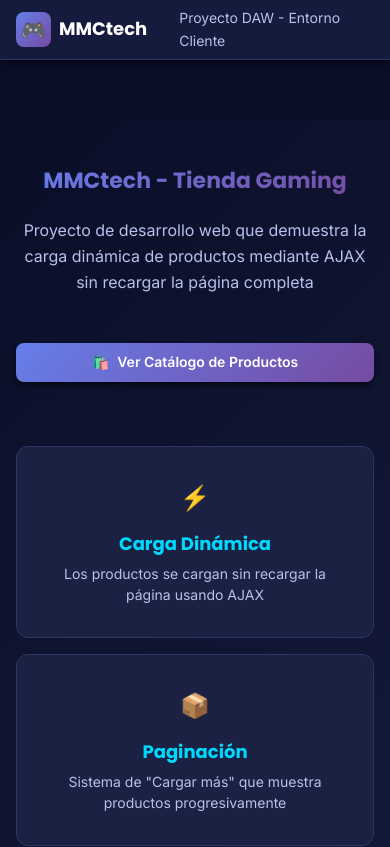
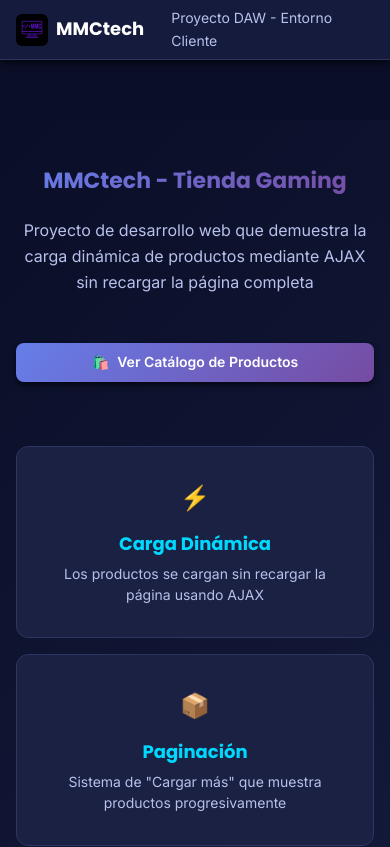
Before and after one commit to Monmu9/MMCTech, a plain HTML site: page index.html in a window 390 px wide. Shown: the top 847 px of the page. Drawn offline with Linux system fonts and the light colour scheme.

Commit message:
cambio el emoji del mando por el logo MMC

```diff
--- a/cliente/recursos/css/layout.css
+++ b/cliente/recursos/css/layout.css
@@ -82,6 +82,30 @@
     align-items: center;
     justify-content: center;
     font-size: var(--texto-2xl);
+}
+
+/* Logo con imagen */
+.logo-imagen {
+    width: 48px;
+    height: 48px;
+    object-fit: contain;
+    /* Mantiene proporciones */
+    border-radius: var(--radio-sm);
+    /* Esquinas ligeramente redondeadas */
+}
+
+/* Hover en el logo */
+.logo:hover .logo-imagen {
+    transform: scale(1.05);
+    transition: transform var(--transicion-normal);
+}
+
+/* Responsive - Logo más pequeño en móvil */
+@media (max-width: 480px) {
+    .logo-imagen {
+        width: 32px;
+        height: 32px;
+    }
 }
 
 
--- a/index.html
+++ b/index.html
@@ -37,8 +37,12 @@
         <header class="header">
             <div class="container header-container">
                 <a href="index.html" class="logo">
-                    <span class="logo-icon">🎮</span>
-                    <span>MMCtech</span>
+                    <img src="cliente/recursos/imagenes/productos/logo/logo.png"
+                    alt="MMCtech logo"
+                    class="logo-imagen"
+                    width="48"
+                    height="48">
+                <span>MMCtech</span>
                 </a>
 
                 <nav class="nav-principal">
```
Also changed, not shown: cliente/paginas/productos.html (+5 -1 lines), cliente/recursos/imagenes/productos/logo/logo.png (added).
